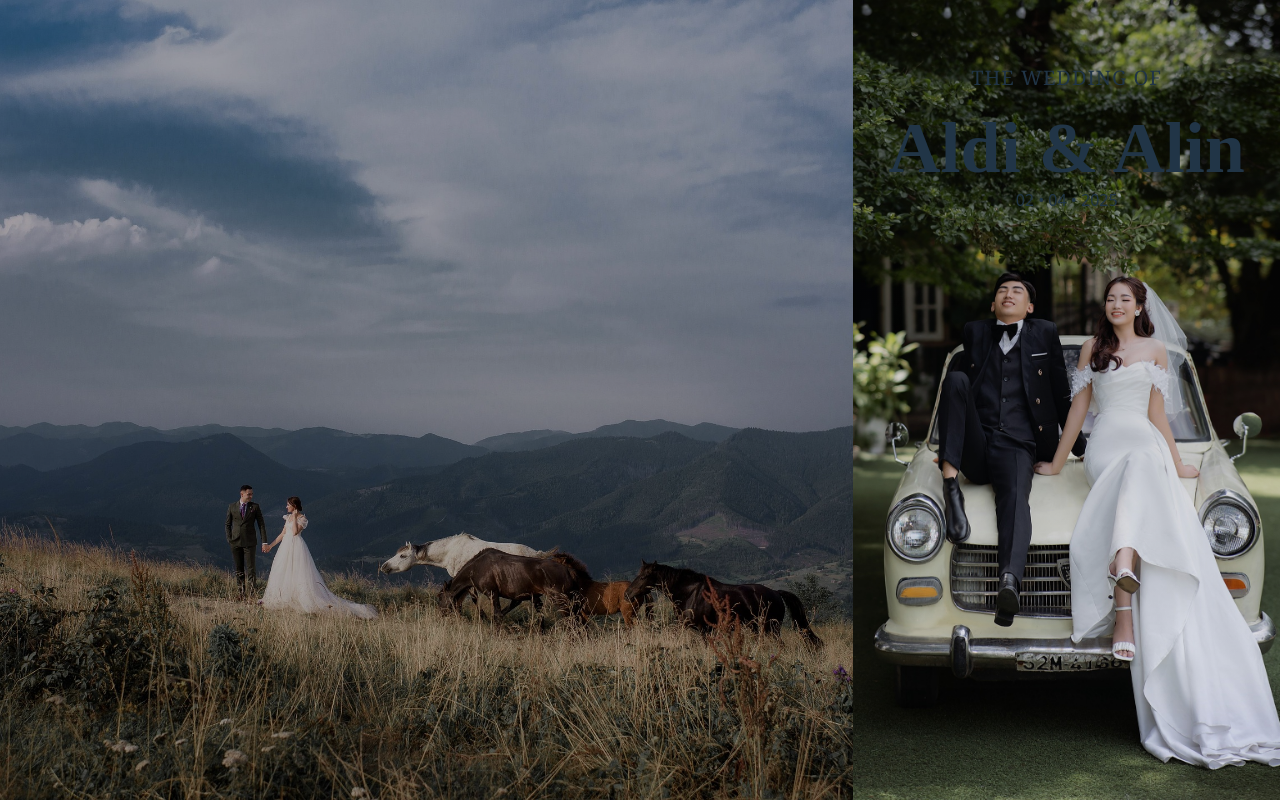
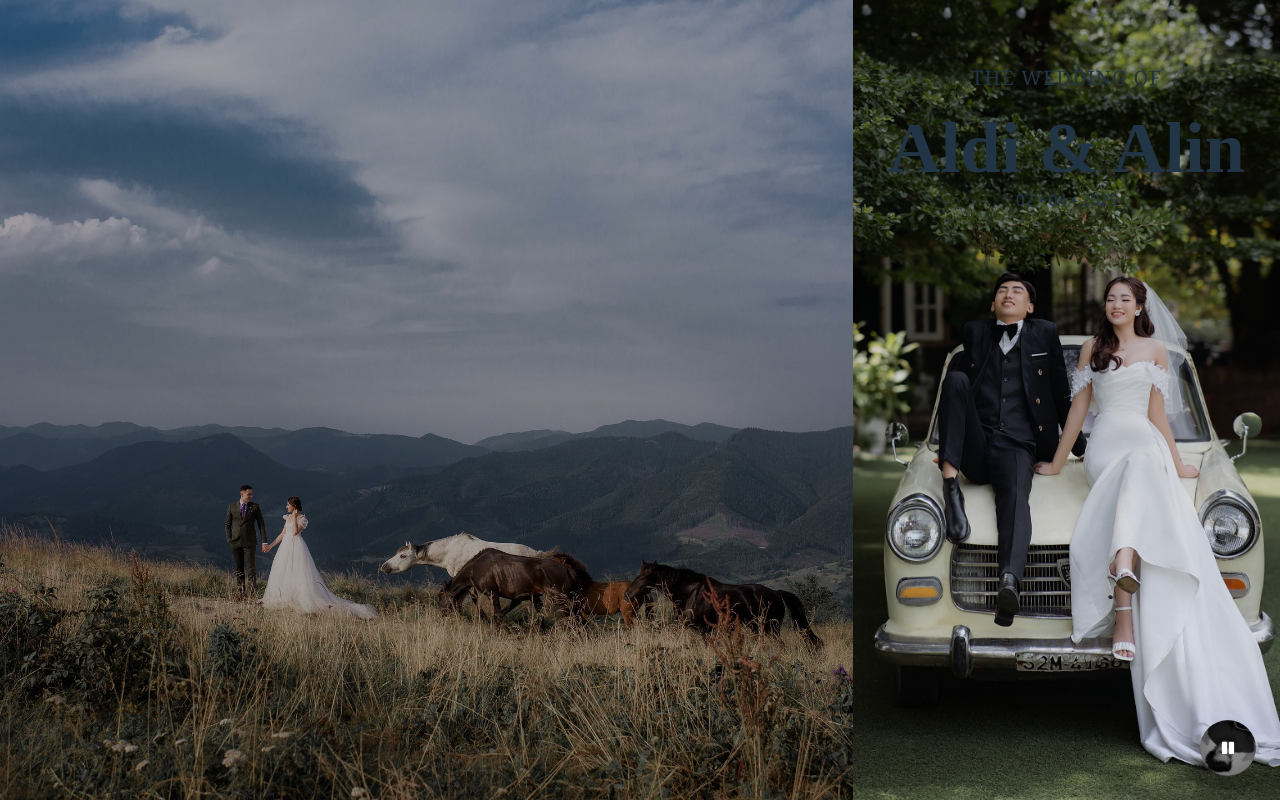
Before and after one commit to bi-brilliant/whisperOfLove, a React (Vite) app: page / in a window 1280 px wide. Both pictures are taken after a click on the button "Open Invitation". Built offline with nearby package versions, Linux system fonts and the light colour scheme.

Commit message:
feat: Add music autoplayer

```diff
--- /dev/null
+++ b/src/components/FloatingMusic.tsx
@@ -0,0 +1,88 @@
+import { useEffect, useRef, useState } from "react";
+import { FaPlay, FaPause } from "react-icons/fa";
+import { motion } from "framer-motion";
+
+const FloatingMusicPlayer: React.FC = () => {
+  const [isPlaying, setIsPlaying] = useState(false);
+  const [hasInteracted, setHasInteracted] = useState(false);
+  const audioRef = useRef<HTMLAudioElement | null>(null);
+
+  const playAudio = () => {
+    if (audioRef.current) {
+      audioRef.current
+        .play()
+        .then(() => {
+          setIsPlaying(true);
+        })
+        .catch((err) => {
+          console.log("Autoplay failed:", err);
+        });
+    }
+  };
+
+  const togglePlay = () => {
+    if (!audioRef.current) return;
+    if (isPlaying) {
+      audioRef.current.pause();
+      setIsPlaying(false);
+    } else {
+      audioRef.current.play();
+      setIsPlaying(true);
+    }
+  };
+
+  useEffect(() => {
+    const handleInteraction = () => {
+      if (!hasInteracted) {
+        playAudio();
+        setHasInteracted(true);
+        window.removeEventListener("click", handleInteraction);
+        window.removeEventListener("scroll", handleInteraction);
+      }
+    };
+
+    // Dengarkan interaksi user
+    window.addEventListener("click", handleInteraction);
+    window.addEventListener("scroll", handleInteraction);
+
+    return () => {
+      window.removeEventListener("click", handleInteraction);
+      window.removeEventListener("scroll", handleInteraction);
+    };
+  }, [hasInteracted]);
+
+  return (
+    <>
+      <audio ref={audioRef} src="/music_fallForYou.mp3" loop />
+
+      <div className="fixed bottom-6 right-6 z-50">
+        <div className="relative w-14 h-14 rounded-full shadow-xl overflow-hidden">
+          <motion.img
+            src="/thumbnail_fallForYou.jpg"
+            alt="Album Cover"
+            className="w-full h-full object-cover"
+            animate={isPlaying ? { rotate: 360 } : { rotate: 0 }}
+            transition={
+              isPlaying
+                ? { repeat: Infinity, duration: 5, ease: "linear" }
+                : { duration: 0 }
+            }
+            style={{ borderRadius: "9999px" }}
+          />
+          <div
+            className="absolute inset-0 bg-black/40 flex items-center justify-center cursor-pointer"
+            onClick={togglePlay}
+          >
+            {isPlaying ? (
+              <FaPause className="text-white text-sm" />
+            ) : (
+              <FaPlay className="text-white text-sm" />
+            )}
+          </div>
+        </div>
+      </div>
+    </>
+  );
+};
+
+export default FloatingMusicPlayer;
--- a/src/components/MainContent.tsx
+++ b/src/components/MainContent.tsx
@@ -11,9 +11,11 @@ import Mapping from "./MappingSection";
 import RSVP from "./RSVPSection";
 import GiftSection from "./GiftSection";
 import { FaWhatsapp, FaInstagram, FaTiktok, FaGlobe } from "react-icons/fa";
+import FloatingMusicPlayer from "./FloatingMusic";
 
 const MainContent: React.FC = () => {
   return (
+    <>
       <div className="w-full h-screen flex flex-col md:flex-row items-center justify-between">
         <LeftSide images={["/image1.jpg", "/image2.jpg", "/image3.jpg"]} />
 
@@ -122,7 +124,9 @@ const MainContent: React.FC = () => {
               <p className="mt-10 text-sm font-poppins">
                 Hormat Kami Yang Mengundang
               </p>
-            <h2 className="text-6xl font-bold font-vibes mt-2">Aldi & Alin</h2>
+              <h2 className="text-6xl font-bold font-vibes mt-2">
+                Aldi & Alin
+              </h2>
             </div>
           </motion.div>
 
@@ -173,6 +177,13 @@ const MainContent: React.FC = () => {
           </footer>
         </div>
       </div>
+      <>
+        <FloatingMusicPlayer />
+        <div className="flex flex-col md:flex-row items-center justify-between">
+          {/* isi konten */}
+        </div>
+      </>
+    </>
   );
 };
 
```
Also changed, not shown: public/thumbnail_fallForYou.jpg (added), 1 other file (tests, documents, lock files or other folders). Lines whose indentation alone changed are shown as unchanged.
